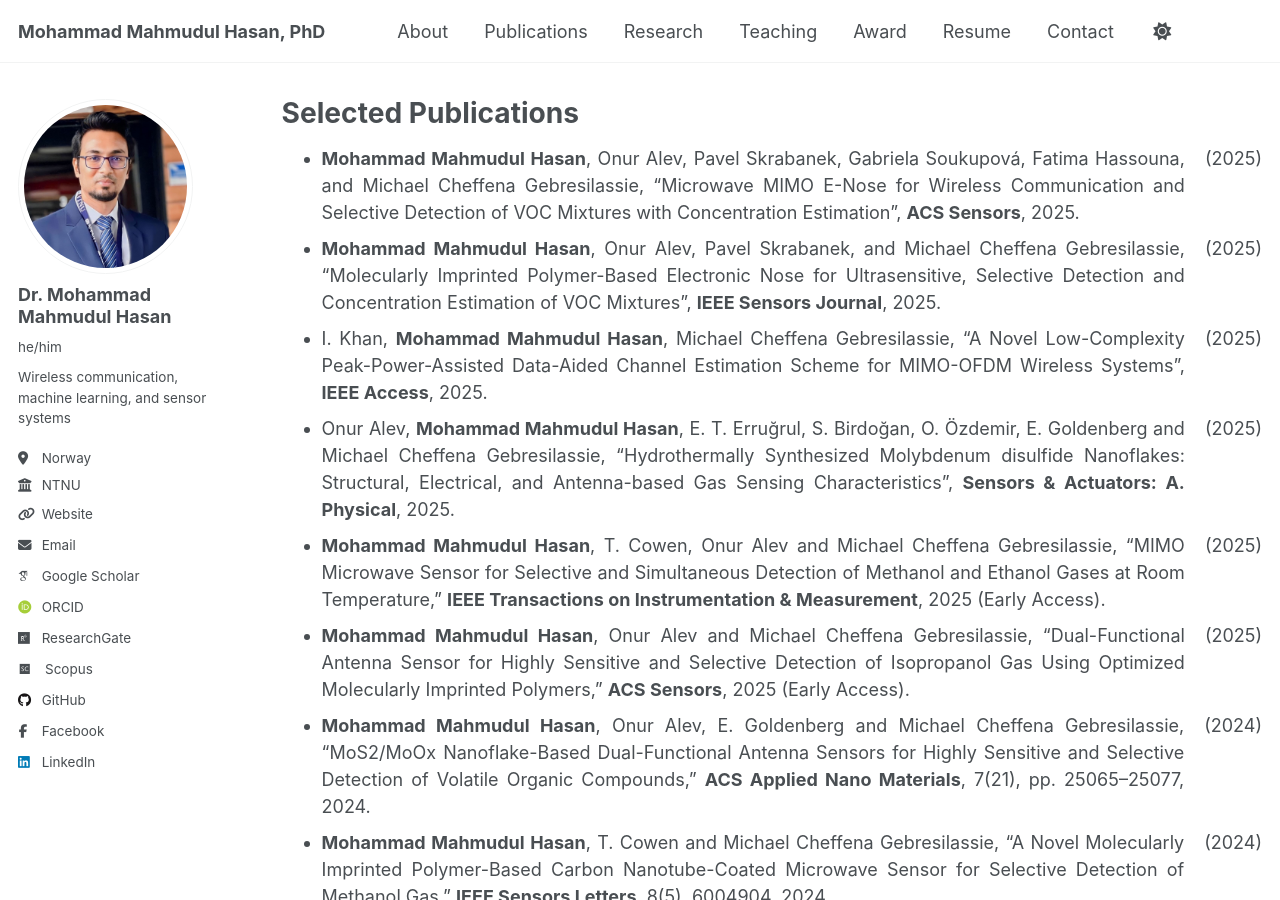
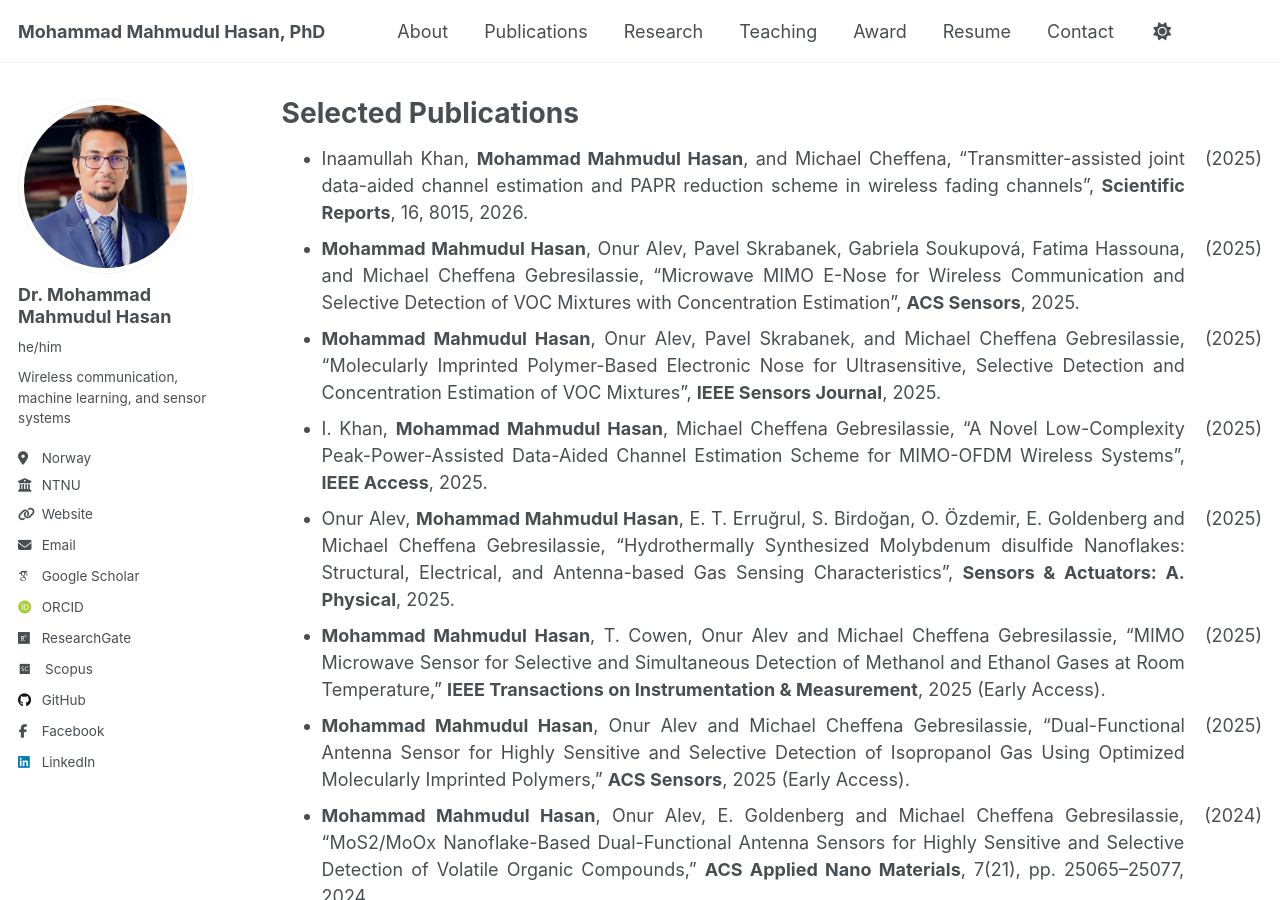
Before and after one commit to dearmahmud/dearmahmud.github.io, a Jekyll site: the page built from _pages/publications.md, in a window 1280 px wide and 900 px high. Built offline with Jekyll 4.4.1, drawn with Linux system fonts in a browser that asks for light colours; some web fonts are replaced.

Commit message:
Add new publication entry to publications page

```diff
--- a/_pages/publications.md
+++ b/_pages/publications.md
@@ -4,6 +4,12 @@ title: "Selected Publications"
 permalink: /publications/
 author_profile: true
 ---
+- <div style="display: flex; justify-content: space-between; align-items: flex-start;">
+    <div style="text-align: justify; flex: 1;">
+      Inaamullah Khan, <strong>Mohammad Mahmudul Hasan</strong>, and Michael Cheffena, “Transmitter-assisted joint data-aided channel estimation and PAPR reduction scheme in wireless fading channels”, <strong>Scientific Reports</strong>, 16, 8015, 2026.
+    </div>
+    <div style="margin-left: 20px;">(2025)</div>
+  </div>
 
 - <div style="display: flex; justify-content: space-between; align-items: flex-start;">
     <div style="text-align: justify; flex: 1;">
```
